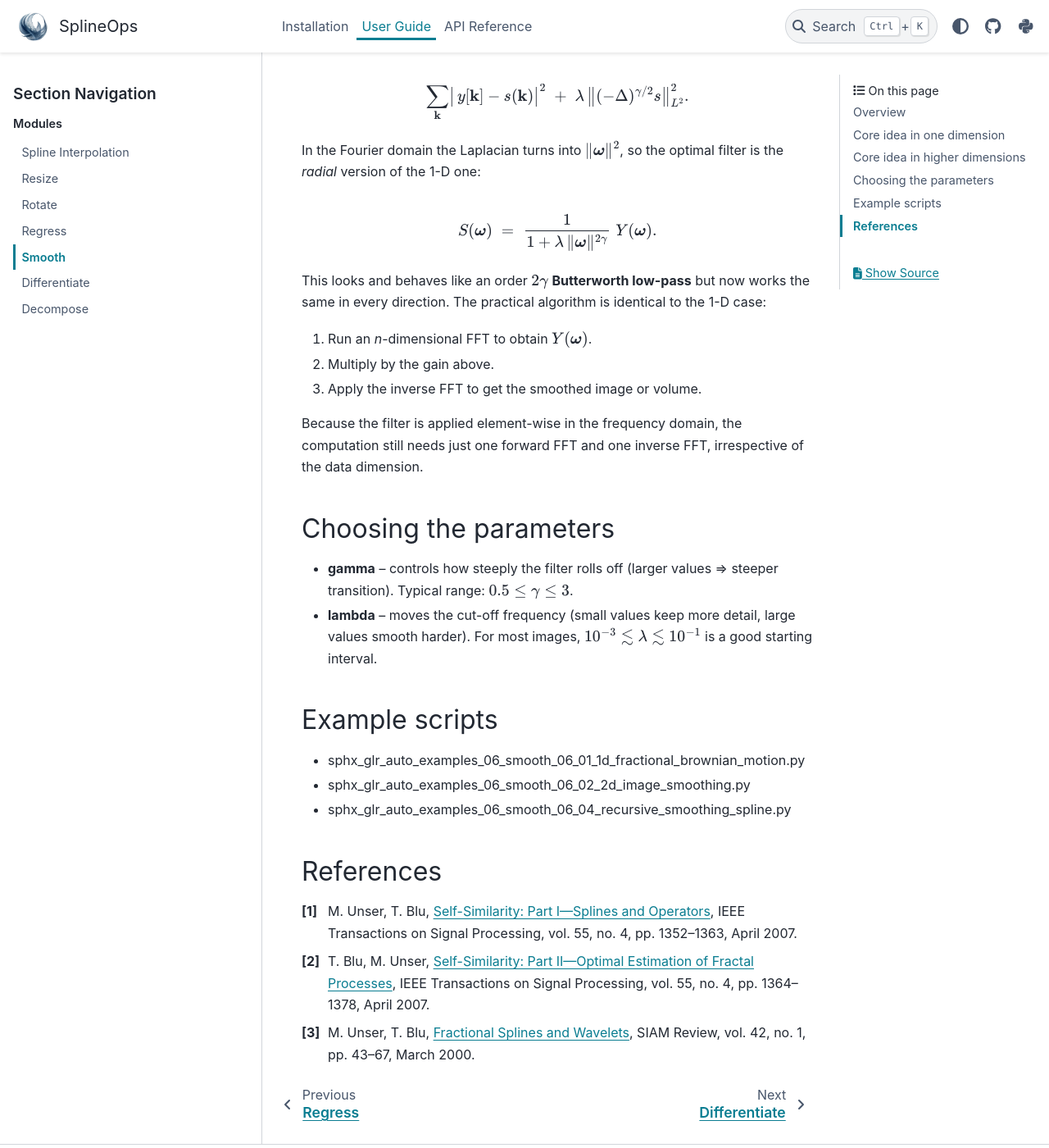
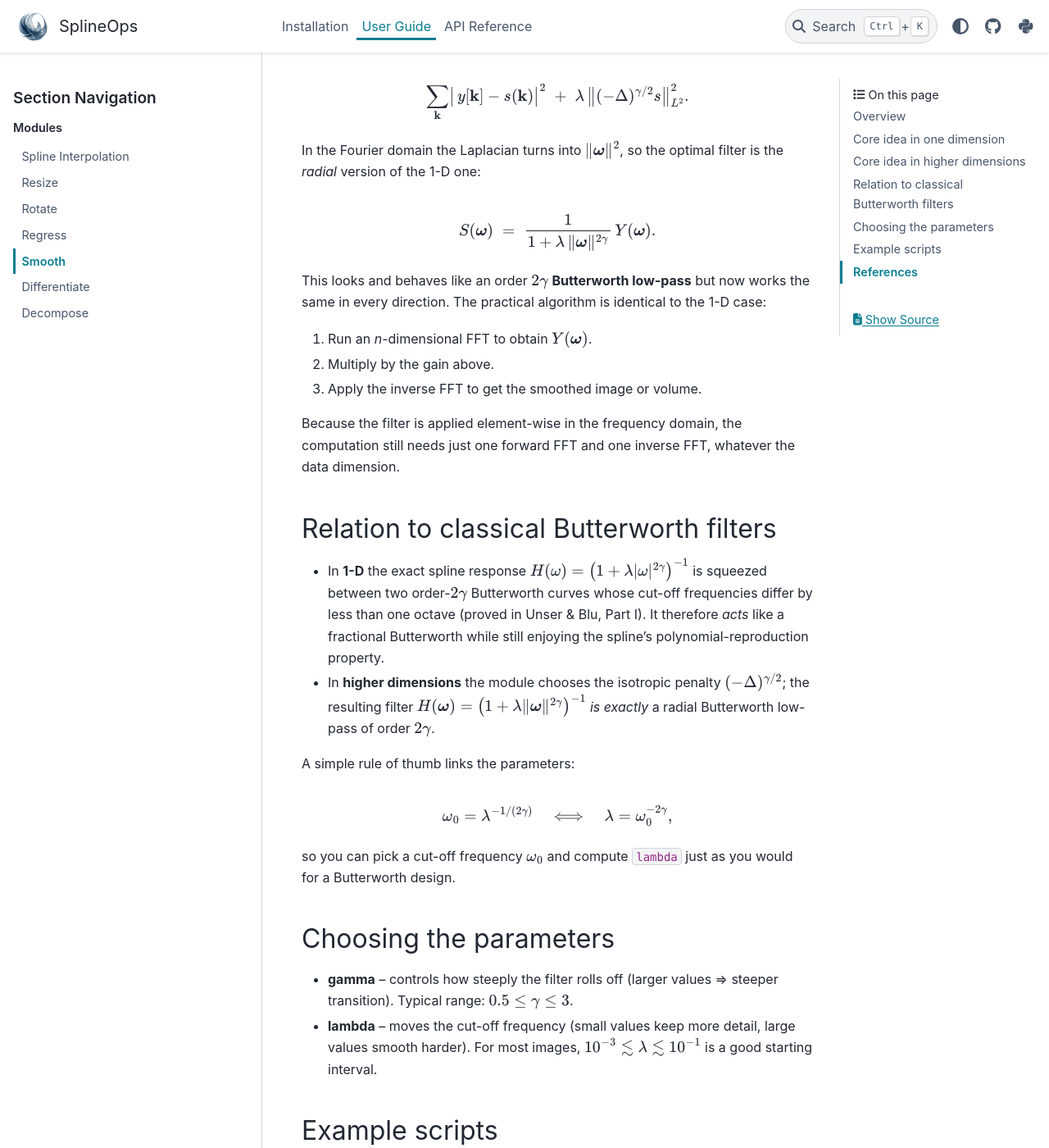
Before and after one commit to splineops/splineops, a Sphinx documentation site: the page built from docs/user-guide/05_smooth.rst, in a window 1280 px wide and 1400 px high, scrolled down 1725 px. Shown: the whole window at 82% size. Built offline with Sphinx 7.4.7 and the PyData theme 0.15.4, drawn with Linux system fonts in a browser that asks for light colours; pages that are not in the unit, such as notebooks, are missing from menus; some of the changed text lies outside the part shown.

Commit message:
Update smooth rst

```diff
--- a/docs/user-guide/05_smooth.rst
+++ b/docs/user-guide/05_smooth.rst
@@ -24,8 +24,8 @@ What you will find
 
 * **Fast cubic shortcut** – ``recursive_smoothing_spline``
   A lightweight forward/backward IIR filter that approximates the cubic
-  (\ ``gamma = 1``\ ) case and runs in a single pass—handy for
-  real-time streams.
+  (``gamma = 1``) case and runs in a single pass—handy for real-time
+  streams.
 
 * Extra helpers to generate test data
   (fractional Brownian motion) and to compute spline autocorrelations.
@@ -51,34 +51,34 @@ where
   :math:`\gamma` (for example, :math:`\gamma = 1` reproduces the classical
   cubic-spline penalty).
 
-If we write :math:`Y(\omega)` for the discrete Fourier transform (DFT) of
-the noisy samples and :math:`S(\omega)` for the DFT of the unknown
+If we write :math:`Y(\omega)` for the discrete Fourier transform (DFT)
+of the noisy samples and :math:`S(\omega)` for the DFT of the unknown
 spline, the Euler–Lagrange equations turn the minimisation above into a
 *point-wise* relationship in the frequency domain
 
 .. math::
 
-   S(\omega)\;
-   =\;
-   H(\omega)\;Y(\omega),\qquad
+   S(\omega)
+   \;=\;
+   H(\omega)\,Y(\omega),\qquad
    H(\omega)=\frac{1}{1+\lambda\,|\omega|^{2\gamma}}.
 
 That is, the optimum is obtained by
 
-1. **FFT** – compute :math:`Y(\omega)` from the data,
-2. **Multiply** – apply the low-pass gain :math:`H(\omega)`,
+1. **FFT** – compute :math:`Y(\omega)` from the data;
+2. **Multiply** – apply the low-pass gain :math:`H(\omega)`;
 3. **inverse FFT** – transform back to get :math:`s[k]`.
 
-Because the filter is diagonal in the Fourier domain, the whole procedure
-takes one forward FFT, an element-wise product, and one inverse FFT.
+Because the filter is diagonal in the Fourier domain, the whole
+procedure takes one forward FFT, an element-wise product, and one
+inverse FFT.
 
 Core idea in higher dimensions
 ------------------------------
 
 For a 2-D image or a 3-D volume we replace the one-dimensional
 fractional derivative with the **fractional Laplacian**
-:math:`(-\Delta)^{\gamma/2}`.
-The variational cost therefore becomes
+:math:`(-\Delta)^{\gamma/2}`.  The variational cost therefore becomes
 
 .. math::
 
@@ -94,8 +94,8 @@ version of the 1-D one:
 
    S(\boldsymbol\omega)
    \;=\;
-   \frac{1}{1+\lambda\,\lVert\boldsymbol\omega\rVert^{2\gamma}}
-   \;Y(\boldsymbol\omega).
+   \frac{1}{1+\lambda\,\lVert\boldsymbol\omega\rVert^{2\gamma}}\,
+   Y(\boldsymbol\omega).
 
 This looks and behaves like an order :math:`2\gamma` **Butterworth
 low-pass** but now works the same in every direction.  The practical
@@ -107,7 +107,33 @@ algorithm is identical to the 1-D case:
 
 Because the filter is applied element-wise in the frequency domain, the
 computation still needs just one forward FFT and one inverse FFT,
-irrespective of the data dimension.
+whatever the data dimension.
+
+Relation to classical Butterworth filters
+-----------------------------------------
+
+* In **1-D** the exact spline response
+  :math:`H(\omega)=\bigl(1+\lambda|\omega|^{2\gamma}\bigr)^{-1}`
+  is squeezed between two order-:math:`2\gamma` Butterworth curves whose
+  cut-off frequencies differ by less than one octave (proved in Unser &
+  Blu, Part I).  It therefore *acts* like a fractional Butterworth while
+  still enjoying the spline’s polynomial-reproduction property.
+
+* In **higher dimensions** the module chooses the isotropic penalty
+  :math:`(-\Delta)^{\gamma/2}`; the resulting filter
+  :math:`H(\boldsymbol\omega)=\bigl(1+\lambda\lVert\boldsymbol\omega\rVert^{2\gamma}\bigr)^{-1}`
+  *is exactly* a radial Butterworth low-pass of order :math:`2\gamma`.
+
+A simple rule of thumb links the parameters:
+
+.. math::
+
+   \omega_0 = \lambda^{-1/(2\gamma)}
+   \quad\Longleftrightarrow\quad
+   \lambda = \omega_0^{-2\gamma},
+
+so you can pick a cut-off frequency :math:`\omega_0` and compute
+``lambda`` just as you would for a Butterworth design.
 
 Choosing the parameters
 -----------------------
```
